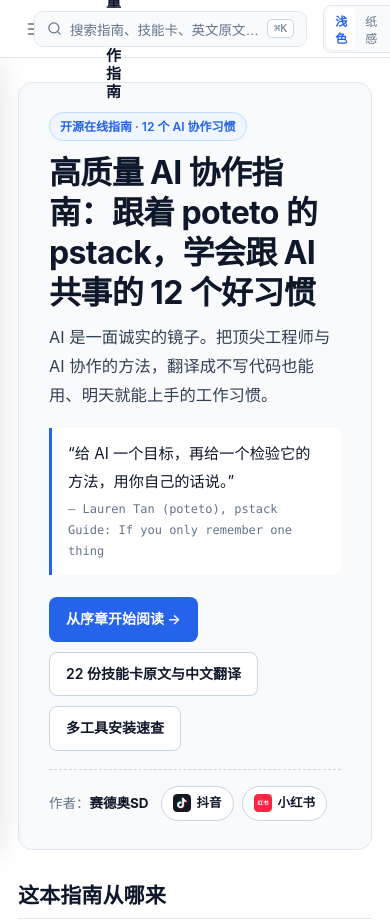
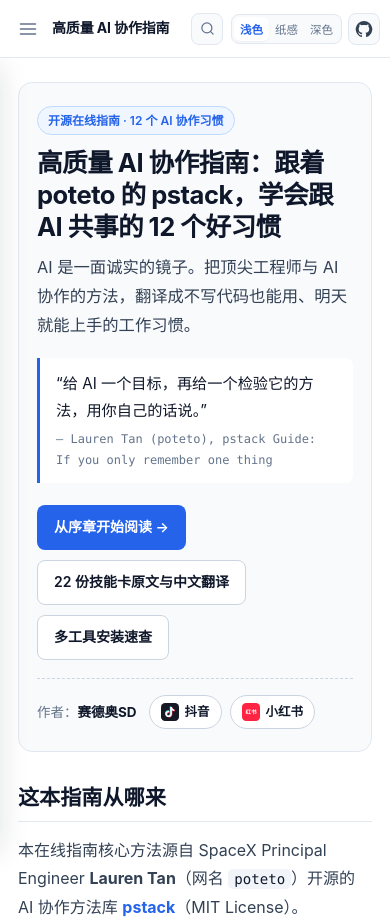
Before and after one commit to saideao/ai-collab, a plain HTML site: page index.html in a window 390 px wide. Shown: the top 924 px of the page. Drawn offline with Linux system fonts and the light colour scheme.

Commit message:
docs: update

```diff
--- a/index.html
+++ b/index.html
@@ -9,7 +9,7 @@
   <meta property="og:description" content="序章 + 12 个 AI 协作习惯在线互动指南 + 22 份官方 SKILL.md 中英双栏对照 + 可勾选实操清单。作者：赛德奥SD。" />
   <meta property="og:type" content="website" />
   <meta property="og:url" content="https://saideao.github.io/ai-collab/" />
-  <link rel="stylesheet" href="styles.css?v=20261125-14" />
+  <link rel="stylesheet" href="styles.css?v=20261125-15" />
 </head>
 <body>
   <!-- Top Header -->
@@ -112,7 +112,7 @@
     </div>
   </div>
 
-  <script src="data.js?v=20261125-14"></script>
-  <script src="app.js?v=20261125-14"></script>
+  <script src="data.js?v=20261125-15"></script>
+  <script src="app.js?v=20261125-15"></script>
 </body>
 </html>
--- a/styles.css
+++ b/styles.css
@@ -197,6 +197,7 @@ kbd {
   align-items: center;
   gap: 10px;
   min-width: 0;
+  flex-shrink: 0;
 }
 
 .brand {
@@ -205,6 +206,7 @@ kbd {
   gap: 10px;
   color: var(--text-primary);
   text-decoration: none;
+  min-width: 0;
 }
 
 .brand:hover {
@@ -227,12 +229,14 @@ kbd {
   display: flex;
   flex-direction: column;
   line-height: 1.2;
+  min-width: 0;
 }
 
 .brand-title {
   font-size: 15px;
   font-weight: 700;
   letter-spacing: -0.01em;
+  white-space: nowrap;
 }
 
 .brand-sub {
@@ -242,7 +246,8 @@ kbd {
 }
 
 .topbar-center {
-  flex: 1;
+  flex: 1 1 0;
+  min-width: 0;
   max-width: 400px;
   display: flex;
   justify-content: center;
@@ -250,6 +255,8 @@ kbd {
 
 .search-trigger {
   width: 100%;
+  min-width: 0;
+  overflow: hidden;
   display: flex;
   align-items: center;
   gap: 8px;
@@ -263,6 +270,10 @@ kbd {
   transition: border-color 0.15s, background 0.15s;
 }
 
+.search-trigger svg {
+  flex-shrink: 0;
+}
+
 .search-trigger:hover {
   border-color: var(--border-strong);
   background: var(--bg-hover);
@@ -271,22 +282,29 @@ kbd {
 
 .search-placeholder {
   flex: 1;
+  min-width: 0;
   text-align: left;
   white-space: nowrap;
   overflow: hidden;
   text-overflow: ellipsis;
 }
 
+.search-kbd {
+  flex-shrink: 0;
+}
+
 .topbar-right {
   display: flex;
   align-items: center;
   gap: 10px;
+  flex-shrink: 0;
 }
 
 .font-controls,
 .theme-switcher {
   display: inline-flex;
   align-items: center;
+  flex-shrink: 0;
   background: var(--bg-surface);
   border: 1px solid var(--border);
   border-radius: 8px;
@@ -301,6 +319,8 @@ kbd {
   cursor: pointer;
   border-radius: 6px;
   font-family: var(--font-sans);
+  white-space: nowrap;
+  flex-shrink: 0;
   transition: background 0.15s, color 0.15s;
 }
 
@@ -1905,12 +1925,23 @@ tr:last-child td {
   }
 }
 
+@media (max-width: 1040px) {
+  .brand-sub {
+    display: none;
+  }
+}
+
 @media (max-width: 860px) {
+  .topbar {
+    gap: 10px;
+    padding: 0 12px;
+  }
   .mobile-only {
     display: inline-flex;
   }
   .brand-sub,
-  .font-controls {
+  .font-controls,
+  .search-kbd {
     display: none;
   }
   .sidebar {
@@ -1942,3 +1973,62 @@ tr:last-child td {
     grid-template-columns: 1fr;
   }
 }
+
+@media (max-width: 680px) {
+  .topbar {
+    gap: 8px;
+    padding: 0 10px;
+  }
+  .topbar-center {
+    flex: 0 0 auto;
+    max-width: none;
+    margin-left: auto;
+  }
+  .search-trigger {
+    width: 34px;
+    height: 34px;
+    padding: 0;
+    justify-content: center;
+    border-radius: 8px;
+  }
+  .search-placeholder,
+  .search-kbd {
+    display: none;
+  }
+  .topbar-right {
+    gap: 8px;
+  }
+  .theme-btn {
+    padding: 4px 7px;
+  }
+  .hero {
+    padding: 22px 18px;
+  }
+  .hero h1 {
+    font-size: 1.6em;
+  }
+}
+
+@media (max-width: 460px) {
+  .brand-logo {
+    display: none;
+  }
+  .brand-title {
+    font-size: 14px;
+  }
+  .topbar-left {
+    gap: 6px;
+  }
+  .topbar-right {
+    gap: 6px;
+  }
+  .theme-btn {
+    font-size: 11.5px;
+    padding: 4px 6px;
+  }
+  .github-btn,
+  .search-trigger {
+    width: 32px;
+    height: 32px;
+  }
+}
```
Also changed, not shown: data.js, 2 other files.
